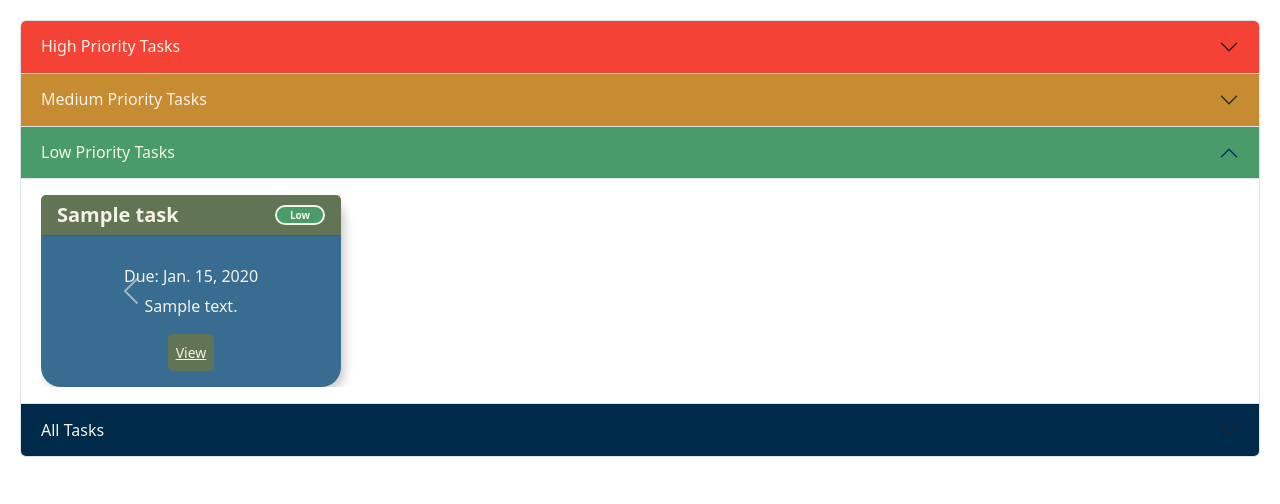
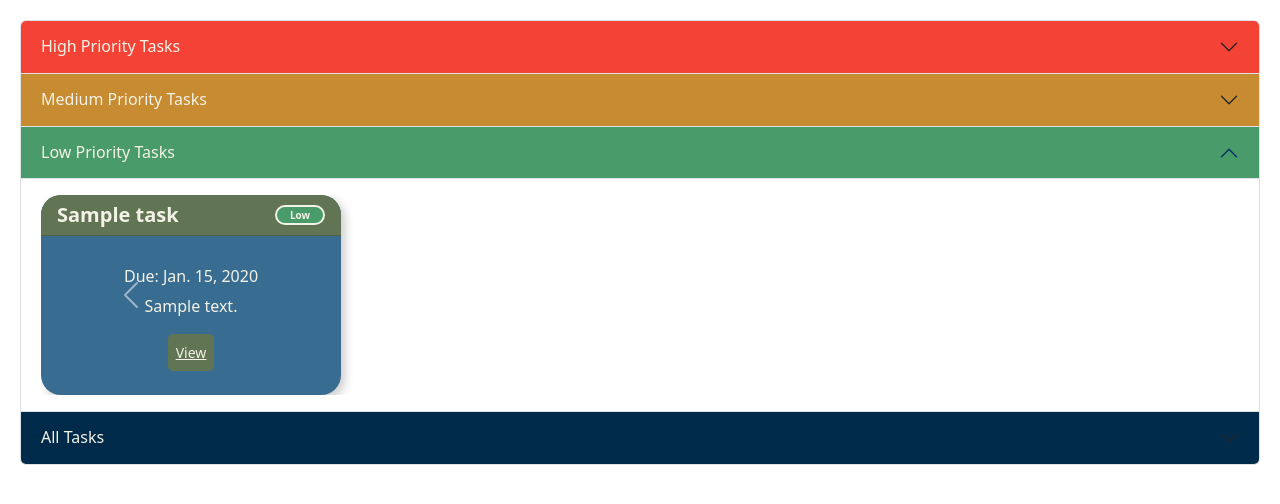
Before and after one commit to camdelay16/Accomplish, a Django app: page /tasks/priority/ in a window 1280 px wide, after a click on "Low Priority Tasks". Shown: the part 93-597 px from the top of the page. Run offline with Django 5.2, Linux system fonts and the light colour scheme; a user stored in the database is signed in; tables that the repository leaves empty hold one stand-in row (values such as "Sample post").

Commit message:
testing on live site

```diff
--- a/main_app/static/css/tasks/task-priority.css
+++ b/main_app/static/css/tasks/task-priority.css
@@ -308,3 +308,14 @@
   width: 100%;
   transition: transform 0.5s ease;
 }
+.card {
+  height: 200px; /* Adjust the height as needed */
+  display: flex;
+  flex-direction: column;
+  justify-content: space-between;
+  overflow: hidden;
+}
+.card-content {
+  flex-grow: 1;
+  overflow-y: auto;
+}
```
